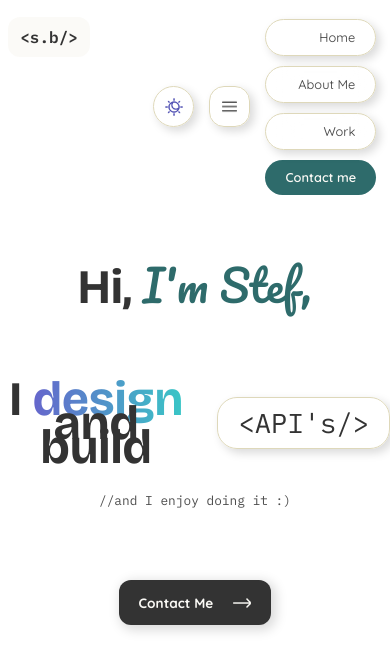
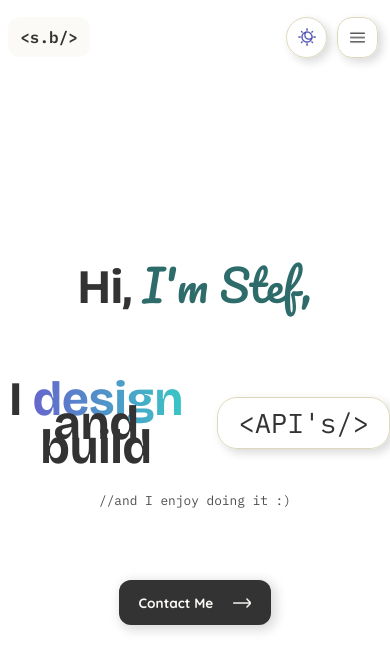
Before and after one commit to Stefdev13/stef-bekaert-portfolio, a React (Vite) app: page / in a window 390 px wide. Shown: the top 670 px of the page. Built offline with nearby package versions, Linux system fonts and the light colour scheme.

Commit message:
Navbar
Making it responsive part 2 (almost done)

```diff
--- a/src/components/navigation/NavBar.jsx
+++ b/src/components/navigation/NavBar.jsx
@@ -1,4 +1,4 @@
-import React from "react";
+import React, { useState } from "react";
 import { NavLink } from "react-router";
 import styles from "./NavBar.module.css";
 import LightDarkModeToggle from "../LightDarkModeToggle";
@@ -8,23 +8,53 @@ import menuBurgerLight from "../../assets/images/menu-burger-light.png";
 
 function NavBar() {
   const theme = useTheme();
+  const [isNavbarUnfurled, setIsNavbarUnfurled] = useState(false);
+
   return (
     <div className={styles.row}>
-      <LightDarkModeToggle />
-      <div className={styles.navbarToggle}>
-        <img src={theme ? menuBurgerDark : menuBurgerLight} alt="menu icon" />
+      <div className={styles.toggleRow}>
+        <LightDarkModeToggle />
+        <div
+          className={styles.navbarToggle}
+          onClick={() => {
+            setIsNavbarUnfurled(!isNavbarUnfurled);
+          }}
+        >
+          <img src={theme ? menuBurgerDark : menuBurgerLight} alt="menu icon" />
+        </div>
       </div>
+
       <div className={styles.navbar}>
-        <NavLink to="/" className={styles.navLink}>
+        <NavLink
+          to="/"
+          className={`${styles.navLink} ${
+            isNavbarUnfurled ? styles.unfurled : ""
+          }`}
+        >
           Home
         </NavLink>
-        <NavLink to="/about" className={styles.navLink}>
+        <NavLink
+          to="/about"
+          className={`${styles.navLink} ${
+            isNavbarUnfurled ? styles.unfurled : ""
+          }`}
+        >
           About Me
         </NavLink>
-        <NavLink to="/work" className={styles.navLink}>
+        <NavLink
+          to="/work"
+          className={`${styles.navLink} ${
+            isNavbarUnfurled ? styles.unfurled : ""
+          }`}
+        >
           Work
         </NavLink>
-        <NavLink to="/contact" className={styles.contactBtn}>
+        <NavLink
+          to="/contact"
+          className={`${styles.navLink} ${
+            isNavbarUnfurled ? styles.unfurled : ""
+          }`}
+        >
           Contact me
         </NavLink>
       </div>
--- a/src/components/navigation/NavBar.module.css
+++ b/src/components/navigation/NavBar.module.css
@@ -109,12 +109,17 @@
 @media screen and (width < 992px), (orientation: portrait) {
     .row {
         display: flex;
-        flex-direction: row;
-        align-items: center;
-        flex-wrap: nowrap;
-        gap: 5px;
+        flex-direction: column;
+        gap: 2vh;
+        align-items: end;
 
         margin-right: 3vw;
+    }
+
+    .toggleRow {
+        display: flex;
+        flex-direction: row;
+        gap: 0px;
     }
 
     .navbarToggle {
@@ -142,6 +147,12 @@
     }
 
     .navbar {
+        display: flex;
+        flex-direction: column;
+        justify-content: space-between;
+        align-items: stretch;
+        gap: 10px;
+
         height: fit-content;
         max-width: fit-content;
         padding: 2px 2px 2px 10px;
@@ -149,15 +160,11 @@
         background-color: transparent;
 
         border: none;
-
-        display: flex;
-        flex-direction: column;
-        justify-content: space-between;
-        align-items: stretch;
-        gap: 10px;
     }
 
     .navLink {
+        display: none;
+
         background-color: var(--var-colour-glass-bg);
         backdrop-filter: blur(16px) saturate(180%);
         -webkit-backdrop-filter: blur(16px) saturate(180%);
@@ -170,6 +177,10 @@
         font-weight: 450;
 
         text-align: end;
+    }
+
+    .unfurled {
+        display: block;
     }
 
     .navLink:hover {
```
